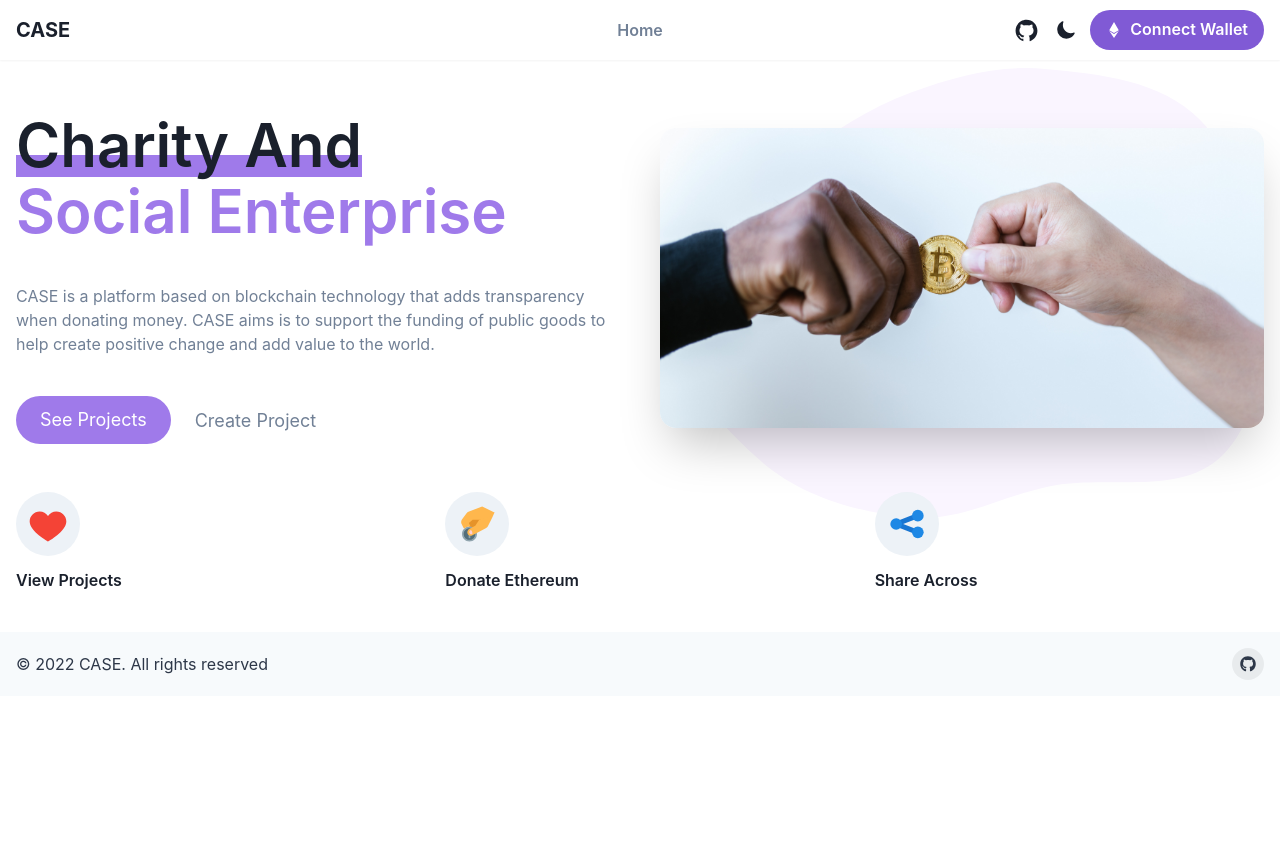
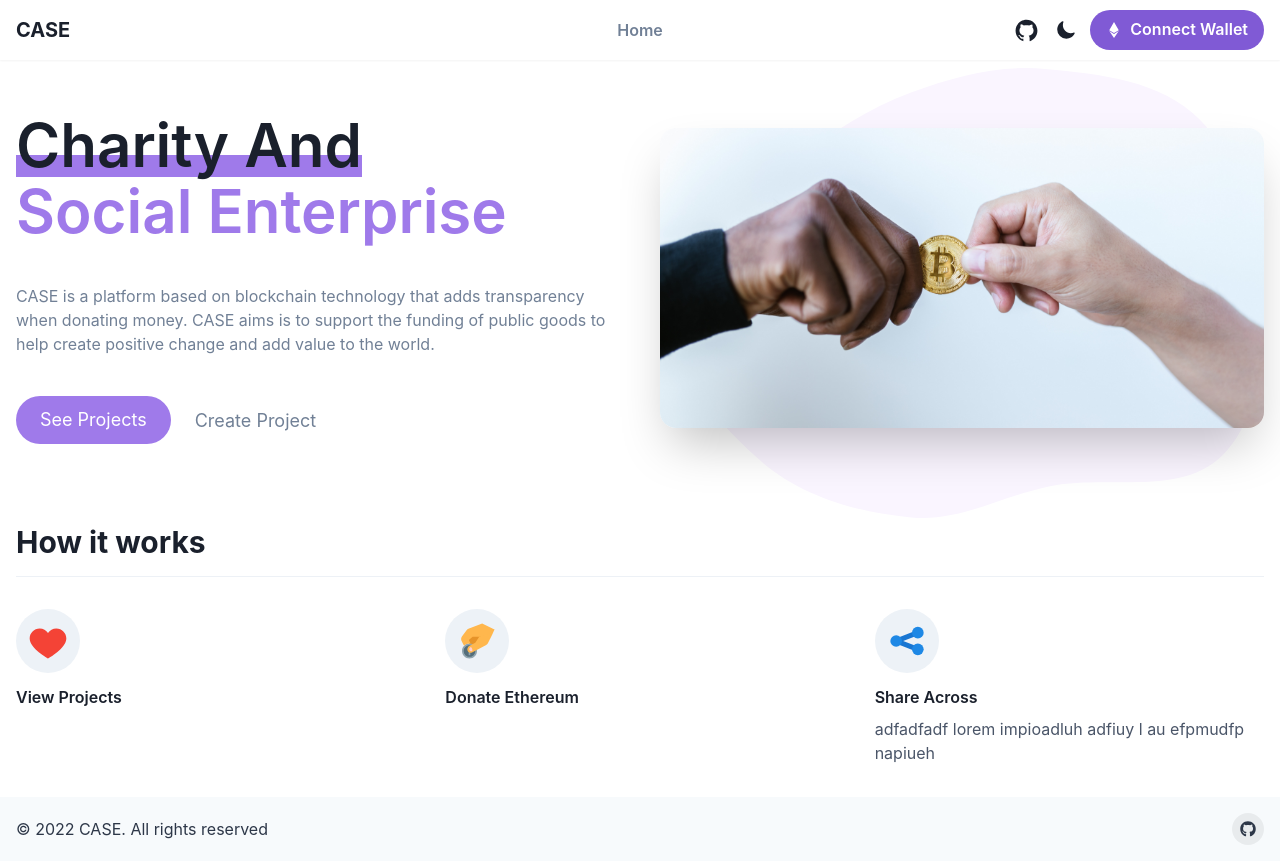
Before and after one commit to gurpreet-fe/case, a Next.js app: page / in a window 1280 px wide. Before the commit the page ends 800 px from the top, so only its background shows below. Built offline with nearby package versions, Linux system fonts and the light colour scheme.

Commit message:
Add new Heading2 to Features component

```diff
--- a/components/Features.js
+++ b/components/Features.js
@@ -7,6 +7,7 @@ import {
   Container,
 } from '@chakra-ui/react';
 import { FcDonate, FcLike, FcShare } from 'react-icons/fc';
+import H2 from './H2';
 
 const Feature = (props) => {
   return (
@@ -32,6 +33,7 @@ const Feature = (props) => {
 function Features() {
   return (
     <>
+      <H2 text={'How it works'} />
       <Container px={4} maxW={'7xl'} mb={8}>
         <SimpleGrid columns={{ base: 1, md: 3 }} spacing={10}>
           <Feature
@@ -47,7 +49,7 @@ function Features() {
           <Feature
             icon={<Icon as={FcShare} w={10} h={10} />}
             title={'Share Across'}
-            text={''}
+            text={'adfadfadf lorem impioadluh adfiuy l au efpmudfp napiueh '}
           />
         </SimpleGrid>
       </Container>
--- /dev/null
+++ b/components/H2.js
@@ -0,0 +1,15 @@
+import { Container, Divider, Heading } from '@chakra-ui/react';
+
+function H2(props) {
+  return (
+    <Container py={{ base: '4', md: '8' }} maxW={'7xl'}>
+      <Heading as='h2' size='lg'>
+        {props.text}
+      </Heading>
+
+      <Divider marginTop='4' />
+    </Container>
+  );
+}
+
+export default H2;
```
